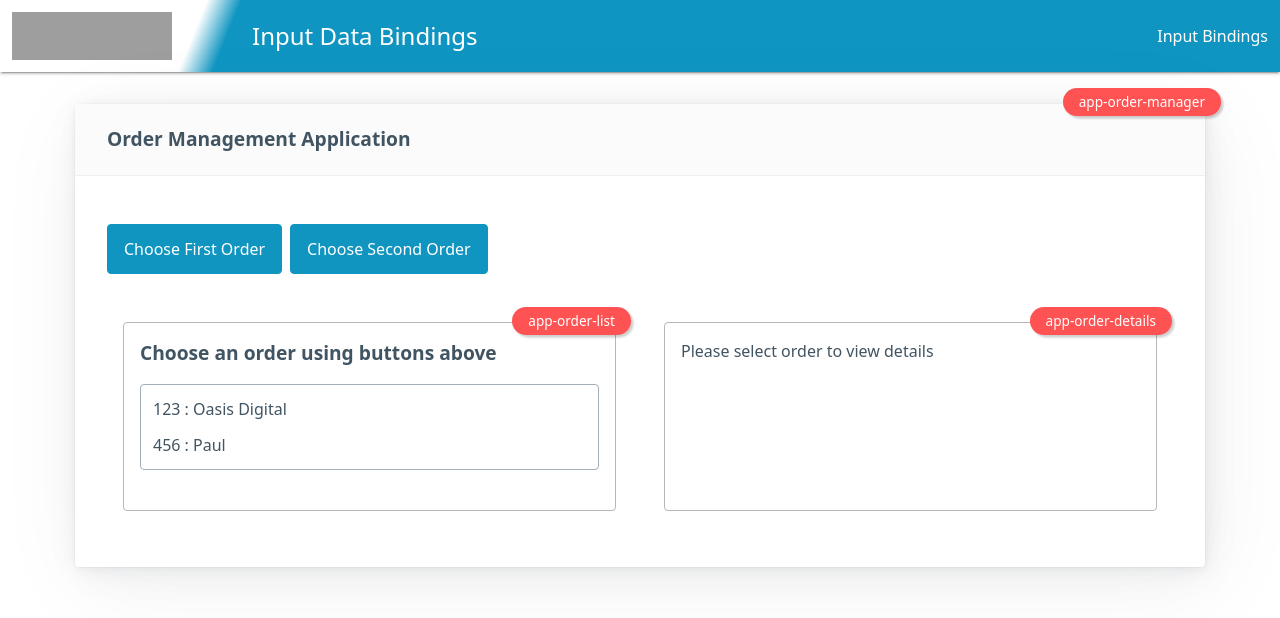
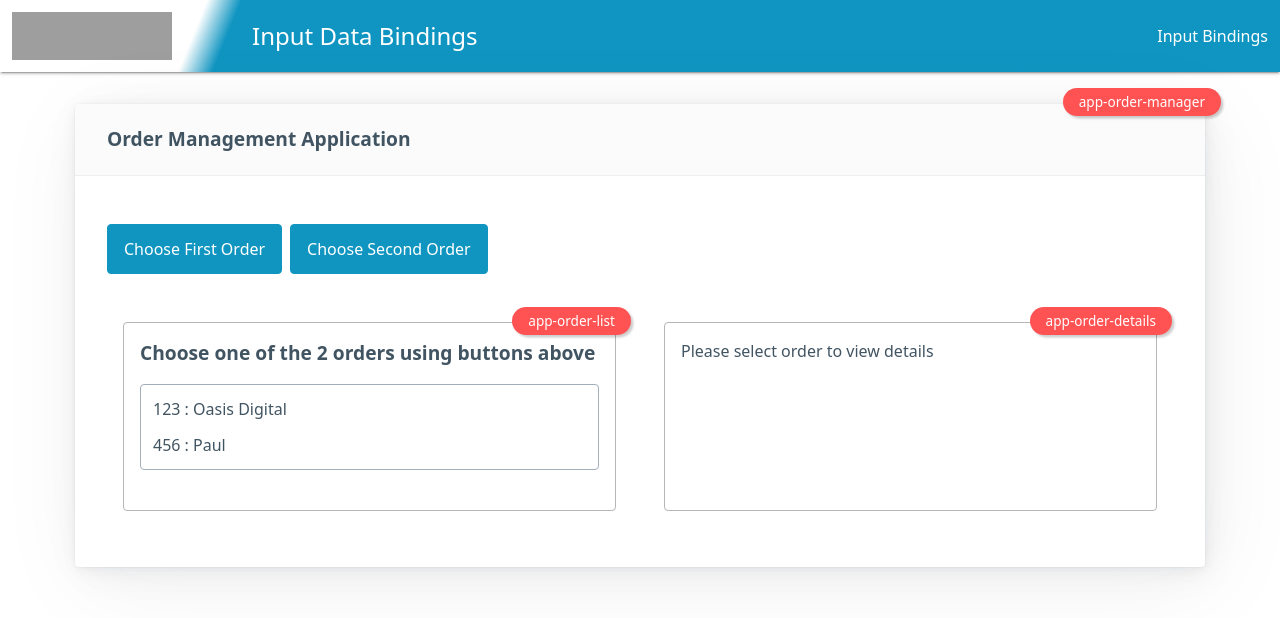
Before and after one commit to AngularBootCamp/input-data-bindings, an Angular app: page / in a window 1280 px wide. Shown: the top 618 px of the page. Built offline with nearby package versions, Linux system fonts and the light colour scheme; grey boxes are pictures that could not be loaded.

Commit message:
curriculum update

```diff
--- a/angular.json
+++ b/angular.json
@@ -72,7 +72,8 @@
             "stylePreprocessorOptions": {
               "includePaths": [
                 "shared/styles/abc",
-                "shared/styles/shared"
+                "shared/styles/shared",
+                "node_modules/@angular/material"
               ]
             }
           },
--- a/src/app/order-list/order-list.component.html
+++ b/src/app/order-list/order-list.component.html
@@ -1,4 +1,6 @@
-<header>Choose an order using buttons above</header>
+<header>
+  Choose one of the {{ count }} orders using buttons above
+</header>
 <ul class="collection">
   <li *ngFor="let o of orders">{{ o.id }} : {{ o.customer }}</li>
 </ul>
--- a/src/app/order-list/order-list.component.ts
+++ b/src/app/order-list/order-list.component.ts
@@ -1,5 +1,5 @@
 import { NgFor } from '@angular/common';
-import { Component, Input } from '@angular/core';
+import { Component, Input, numberAttribute } from '@angular/core';
 
 import { Order } from '../api-types';
 
@@ -13,4 +13,8 @@ export class OrderListComponent {
   // defaults to property name = variable name.
   // can override, @Input('name') or @Input({alias: 'name'})
   @Input({ required: true }) orders!: Order[];
+  // This could be derived from orders, but we want to show the
+  // transform
+  @Input({ required: true, transform: numberAttribute })
+  count!: number;
 }
--- a/src/app/order-manager/order-manager.component.html
+++ b/src/app/order-manager/order-manager.component.html
@@ -6,6 +6,6 @@
     <button (click)="choose(1)">Choose Second Order</button>
   </div>
 
-  <app-order-list [orders]="orderList" />
+  <app-order-list [orders]="orderList" count="2" />
   <app-order-details [details]="selectedOrder" />
 </article>
--- a/tsconfig.json
+++ b/tsconfig.json
@@ -9,10 +9,10 @@
     "noPropertyAccessFromIndexSignature": true,
     "noImplicitReturns": true,
     "noFallthroughCasesInSwitch": true,
+    "skipLibCheck": true,
     "esModuleInterop": true,
     "sourceMap": true,
     "declaration": false,
-    "downlevelIteration": true,
     "experimentalDecorators": true,
     "moduleResolution": "node",
     "importHelpers": true,
```
Also changed, not shown: package.json (+13 -13 lines).
